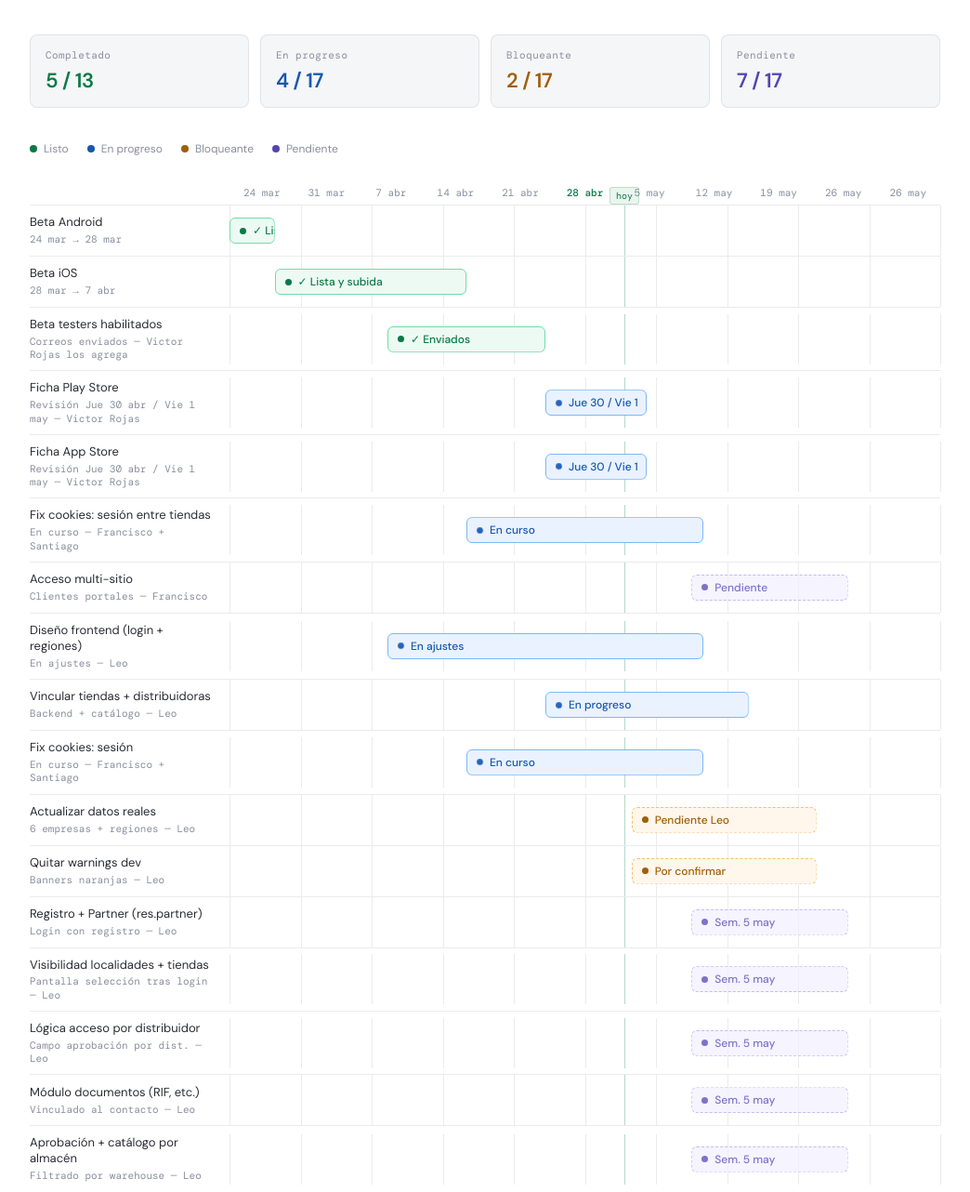
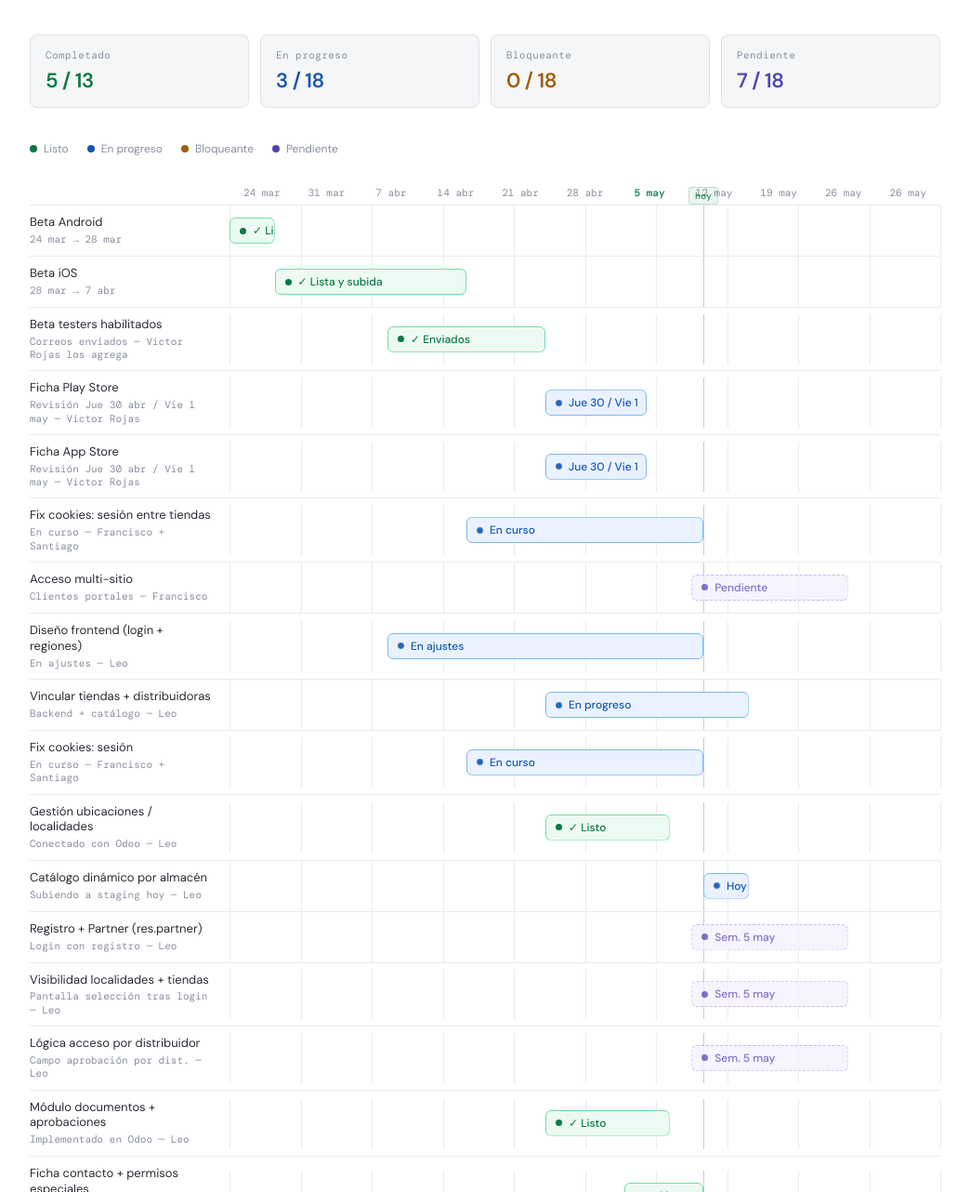
Before and after one commit to LizaPRL/brandia-app, a plain HTML site: page brandia_timeline.html in a window 1280 px wide. Shown: the part 131-1413 px from the top of the page at 93% size, without its empty margins (118-1162 px from the left). Drawn offline with nearby package versions, Linux system fonts and the light colour scheme.

Commit message:
Update brandia_timeline.html

```diff
--- a/brandia_timeline.html
+++ b/brandia_timeline.html
@@ -83,14 +83,14 @@ h1 { font-size: 24px; font-weight: 500; letter-spacing: -0.02em; }
   <div class="header">
     <div class="header-top"><span class="tag">Brandia</span></div>
     <h1>App Development — Timeline</h1>
-    <p class="subtitle">Hoy: 28 de abril, 2025 &nbsp;&middot;&nbsp; Inicio config apps: 24 de marzo, 2025</p>
+    <p class="subtitle">Hoy: 5 de mayo, 2025 &nbsp;&middot;&nbsp; Inicio config apps: 24 de marzo, 2025</p>
   </div>
 
   <div class="summary">
     <div class="summary-card"><div class="sc-label">Completado</div><div class="sc-value sc-done">5 / 13</div></div>
-    <div class="summary-card"><div class="sc-label">En progreso</div><div class="sc-value sc-progress">4 / 17</div></div>
-    <div class="summary-card"><div class="sc-label">Bloqueante</div><div class="sc-value sc-blocked">2 / 17</div></div>
-    <div class="summary-card"><div class="sc-label">Pendiente</div><div class="sc-value sc-pending">7 / 17</div></div>
+    <div class="summary-card"><div class="sc-label">En progreso</div><div class="sc-value sc-progress">3 / 18</div></div>
+    <div class="summary-card"><div class="sc-label">Bloqueante</div><div class="sc-value sc-blocked">0 / 18</div></div>
+    <div class="summary-card"><div class="sc-label">Pendiente</div><div class="sc-value sc-pending">7 / 18</div></div>
   </div>
 
   <div class="legend">
@@ -115,7 +115,7 @@ h1 { font-size: 24px; font-weight: 500; letter-spacing: -0.02em; }
 
 <script>
 var START = new Date('2025-03-24');
-var TODAY = new Date('2025-04-28');
+var TODAY = new Date('2025-05-05');
 var END   = new Date('2025-05-26');
 
 var TASKS = [
@@ -129,15 +129,16 @@ var TASKS = [
   { label:'Dise&ntilde;o frontend (login + regiones)', sub:'En ajustes &mdash; Leo',                      start:new Date('2025-04-07'), end:new Date('2025-05-05'), status:'progress', text:'En ajustes' },
   { label:'Vincular tiendas + distribuidoras', sub:'Backend + cat&aacute;logo &mdash; Leo',              start:new Date('2025-04-21'), end:new Date('2025-05-09'), status:'progress', text:'En progreso' },
   { label:'Fix cookies: sesi&oacute;n', sub:'En curso &mdash; Francisco + Santiago',                    start:new Date('2025-04-14'), end:new Date('2025-05-05'), status:'progress', text:'En curso' },
-  { label:'Actualizar datos reales', sub:'6 empresas + regiones &mdash; Leo',                            start:new Date('2025-04-28'), end:new Date('2025-05-09'), status:'blocked',  text:'Pendiente Leo' },
-  { label:'Quitar warnings dev',     sub:'Banners naranjas &mdash; Leo',                                 start:new Date('2025-04-28'), end:new Date('2025-05-05'), status:'blocked',  text:'Por confirmar' },
+  { label:'Gesti&oacute;n ubicaciones / localidades', sub:'Conectado con Odoo &mdash; Leo',              start:new Date('2025-04-21'), end:new Date('2025-05-02'), status:'done',     text:'&#10003; Listo' },
+  { label:'Cat&aacute;logo din&aacute;mico por almac&eacute;n', sub:'Subiendo a staging hoy &mdash; Leo', start:new Date('2025-05-05'), end:new Date('2025-05-09'), status:'progress', text:'Hoy' },
   { label:'Registro + Partner (res.partner)', sub:'Login con registro &mdash; Leo',                     start:new Date('2025-05-05'), end:new Date('2025-05-09'), status:'pending',  text:'Sem. 5 may' },
   { label:'Visibilidad localidades + tiendas', sub:'Pantalla selecci&oacute;n tras login &mdash; Leo', start:new Date('2025-05-05'), end:new Date('2025-05-09'), status:'pending', text:'Sem. 5 may' },
   { label:'L&oacute;gica acceso por distribuidor', sub:'Campo aprobaci&oacute;n por dist. &mdash; Leo', start:new Date('2025-05-05'), end:new Date('2025-05-09'), status:'pending',  text:'Sem. 5 may' },
-  { label:'M&oacute;dulo documentos (RIF, etc.)', sub:'Vinculado al contacto &mdash; Leo',              start:new Date('2025-05-05'), end:new Date('2025-05-12'), status:'pending',  text:'Sem. 5 may' },
-  { label:'Aprobaci&oacute;n + cat&aacute;logo por almac&eacute;n', sub:'Filtrado por warehouse &mdash; Leo', start:new Date('2025-05-05'), end:new Date('2025-05-12'), status:'pending', text:'Sem. 5 may' },
-  { label:'Perfil usuario + docs actualizables', sub:'Visualizar y renovar docs &mdash; Leo',           start:new Date('2025-05-05'), end:new Date('2025-05-12'), status:'pending',  text:'Sem. 5 may' },
-  { label:'Gesti&oacute;n carrito por distribuidor', sub:'Pedidos independientes &mdash; Leo + V.Rojas',start:new Date('2025-05-09'), end:new Date('2025-05-16'), status:'pending',  text:'Sem. 9 may' },
+  { label:'M&oacute;dulo documentos + aprobaciones', sub:'Implementado en Odoo &mdash; Leo',            start:new Date('2025-04-21'), end:new Date('2025-05-02'), status:'done',     text:'&#10003; Listo' },
+  { label:'Ficha contacto + permisos especiales', sub:'Aprobaci&oacute;n directa implementada &mdash; Leo', start:new Date('2025-04-28'), end:new Date('2025-05-05'), status:'done', text:'&#10003; Listo' },
+  { label:'Perfil usuario + docs actualizables', sub:'Docs vinculados al contacto &mdash; Leo',         start:new Date('2025-04-28'), end:new Date('2025-05-05'), status:'done',     text:'&#10003; Listo' },
+  { label:'Balance y checkout', sub:'Flujo completo de compra &mdash; Leo',                             start:new Date('2025-05-09'), end:new Date('2025-05-16'), status:'pending',  text:'Pr&oacute;x. reuni&oacute;n' },
+  { label:'Gesti&oacute;n carrito por distribuidor', sub:'Pedidos independientes &mdash; Leo + V.Rojas', start:new Date('2025-05-09'), end:new Date('2025-05-16'), status:'pending', text:'Sem. 9 may' },
   { label:'Deploy final ambas apps', sub:'~1 sem. tras completar backend',                              start:new Date('2025-05-19'), end:new Date('2025-05-23'), status:'pending',  text:'~19 may' }
 ];
 
```
